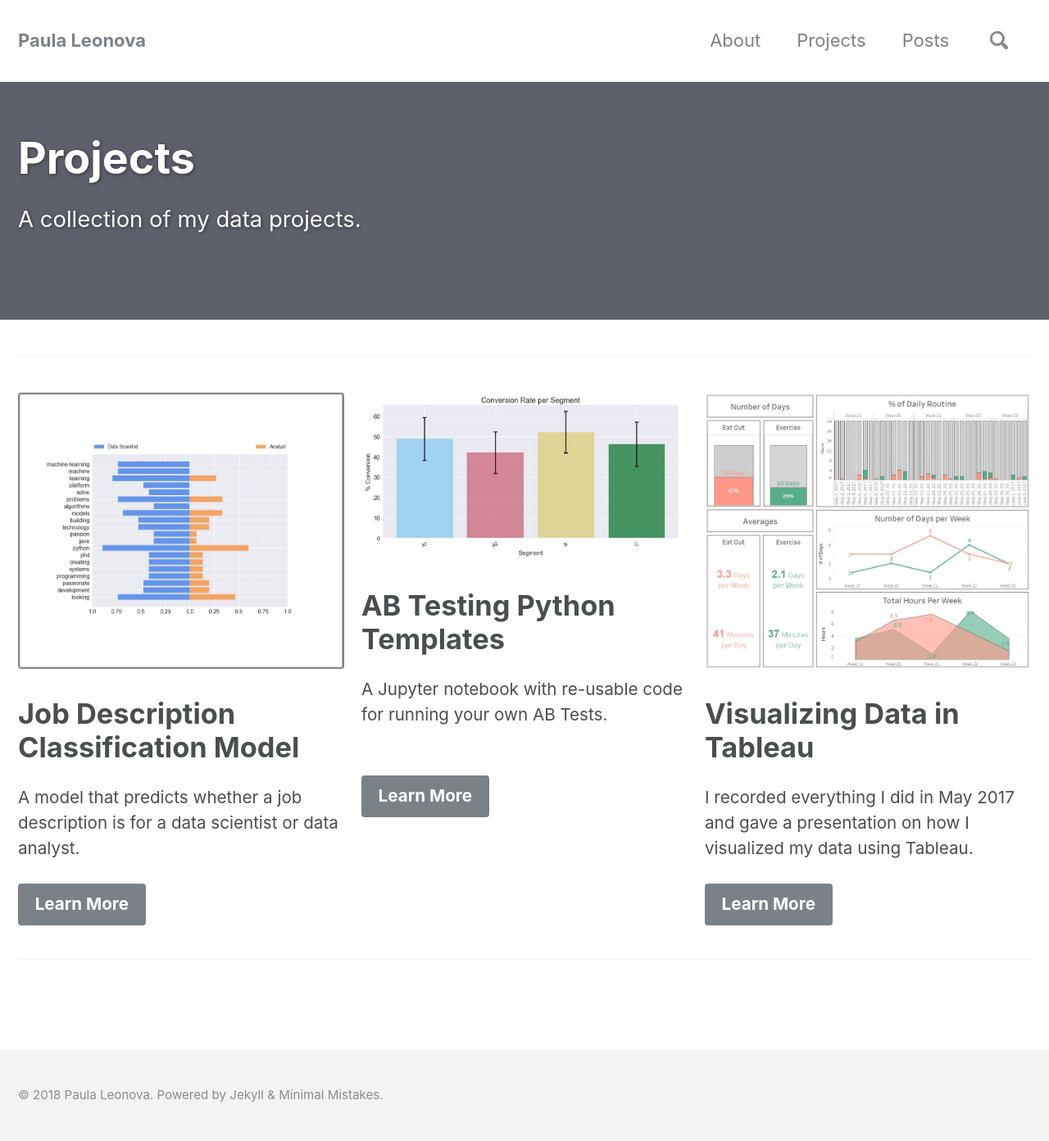
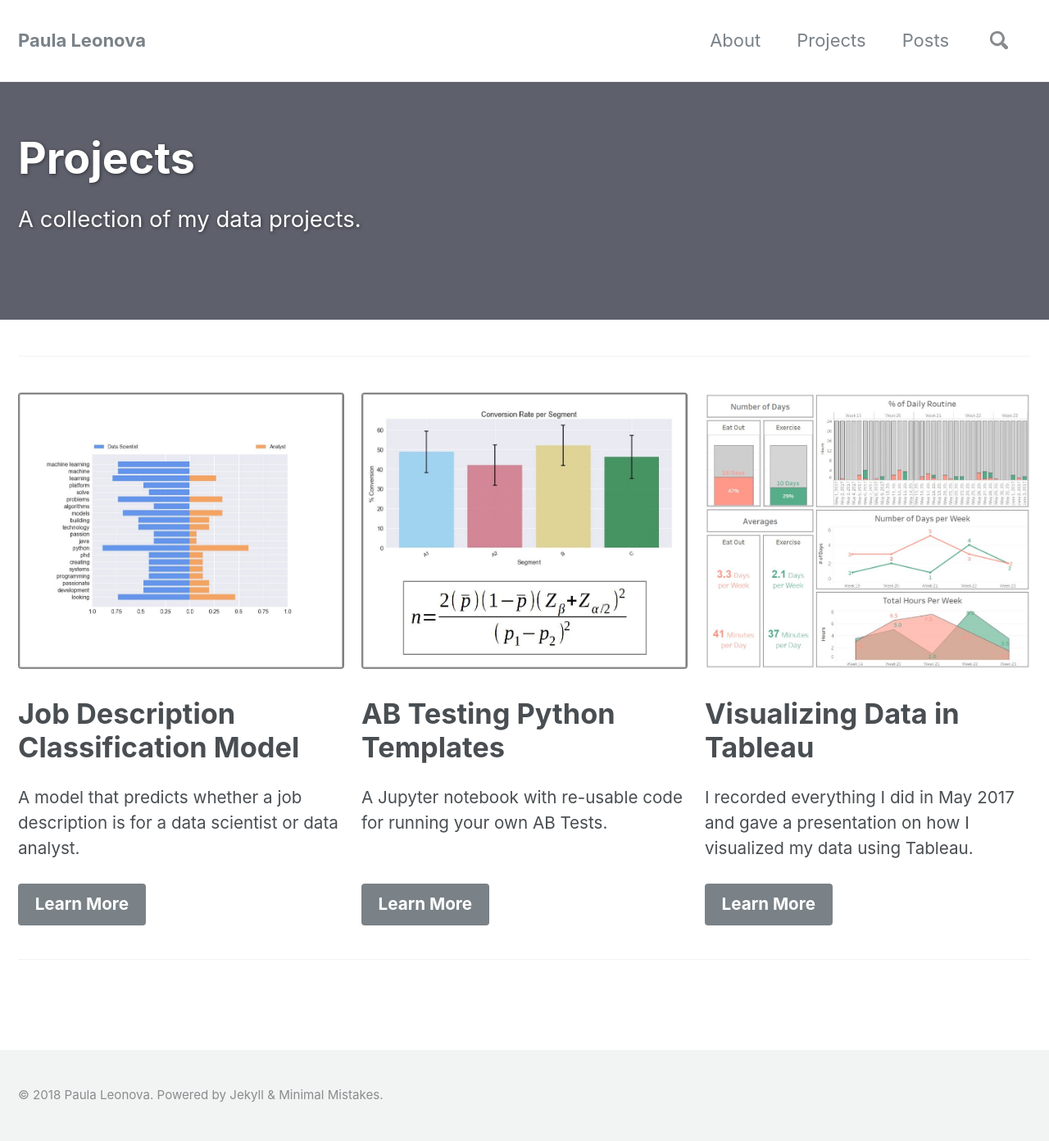
Before and after one commit to pleonova/pleonova.github.io, a Jekyll site: the page built from _pages/projects.md, in a window 1280 px wide. Shown: the whole page at 82% size. Built offline with Jekyll 4.4.1, drawn with Linux system fonts in a browser that asks for light colours; nearby versions of some CDN libraries.

Commit message:
Edit the jpg extension

```diff
--- a/_pages/projects.md
+++ b/_pages/projects.md
@@ -17,7 +17,7 @@
     url: "https://github.com/pleonova/jd-classifier"
     btn_class: "btn--primary"
     btn_label: "Learn More"
-  - image_path: /images/display-ab-testing.JPG
+  - image_path: /images/display-ab-testing-border.jpg
     alt: "AB Testing"
     title: "AB Testing Python Templates"
     excerpt: "A Jupyter notebook with re-usable code for running your own AB Tests.<br /><br />"
```
Also changed, not shown: images/display-ab-testing-border.jpg, images/display-ab-testing-border.png (added).
